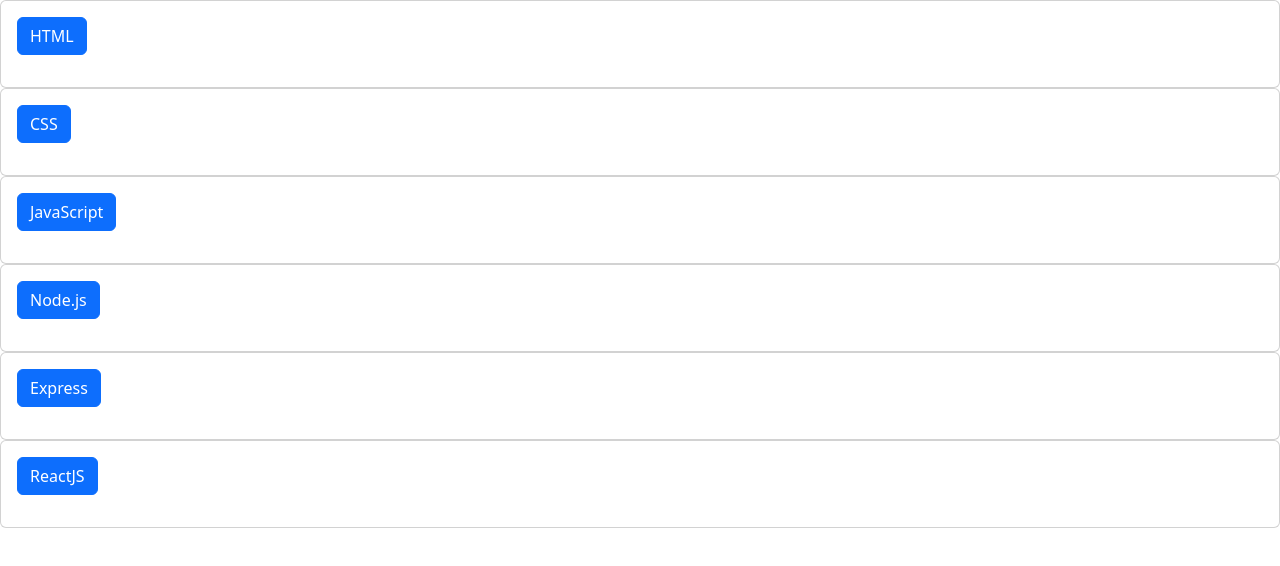
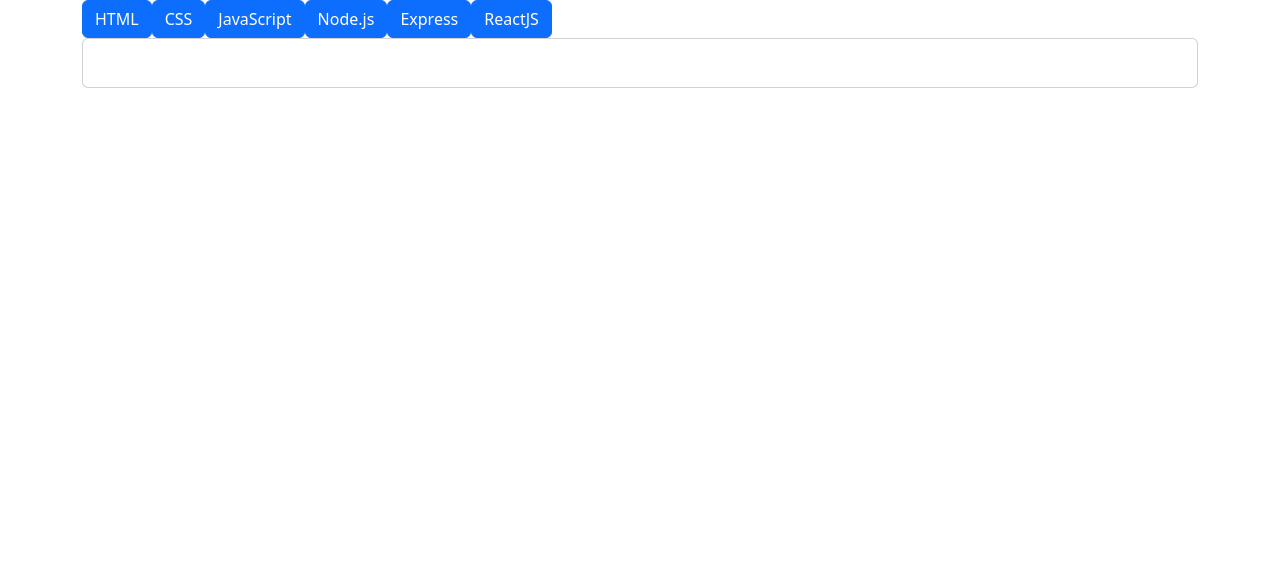
Before and after one commit to SimonePalmisciano/react-use-state, a React (Vite) app: page / in a window 1280 px wide. Shown: the top 566 px of the page. Built offline with nearby package versions, Linux system fonts and the light colour scheme.

Commit message:
creato componente button e aggiunto ad App

```diff
--- a/src/App.jsx
+++ b/src/App.jsx
@@ -1,14 +1,34 @@
+import { useState } from "react";
+import Button from "./components/Button.jsx";
 import Card from "./components/Card.jsx";
 import languages from "./data/languages.js";
 
 function App() {
+  const [selectedLanguage, setSelectedLanguage] = useState(languages[0]);
+
+  function handleSelectedLanguage(selected){
+
+  }
+
   return (
-    languages.map(language => {
-      return <Card
-        key = {language.id}
-        language = {language}
-      />
-    })
+    <div className="container">
+      <div className="btn-container">
+        {languages.map(language => {
+          return (
+            <Button
+              key={language.id}
+              language={language}
+            />
+          );
+        })}
+      </div>
+      <Card />
+    </div>
   );
 }
 export default App;
+
+// <Card
+//               key={language.id}
+//               language={language}
+//             />
--- /dev/null
+++ b/src/components/Button.jsx
@@ -0,0 +1,21 @@
+import { useState } from "react";
+import styles from "./Button.module.css"
+
+function Button(props) {
+    const { language } = props; // dichiaro una const che ha gli stessi valori di props, quindi dell'oggetto che gli ho passato
+    const { id, title, description } = language; // qua dichiaro le variabili prese dalle chiavi dell'oggetto passato
+
+    const [open, setOpen] = useState(false); // diciamo che la card deve partire chiusa, quindi al click si dovrà aprire
+
+    const btnClass = open ? 'btn-warning' : 'btn-primary';
+
+    function clickHandler(event) {
+        setOpen(open ? false : true);
+    }
+
+    return (
+        <button onClick={clickHandler} className={`btn ${btnClass}`}>{title}</button>
+    )
+}
+
+export default Button
--- a/src/components/Card.jsx
+++ b/src/components/Card.jsx
@@ -1,5 +1,20 @@
 import { useState } from "react";
 import styles from "./Card.module.css";
+
+function Card({
+
+}) {
+
+    return (
+        <div className="card">
+            <div className="card-body">
+                <p></p>
+            </div>
+        </div>
+    );
+};
+
+export default Card;
 
 // function HelloClasse154() {
 //     return (
@@ -9,29 +24,3 @@
 //     );
 // }
 // export default HelloClasse154;
-
-function Card(props) {
-    const { language } = props; // dichiaro una const che ha gli stessi valori di props, quindi dell'oggetto che gli ho passato
-    const { id, title, description } = language; // qua dichiaro le variabili prese dalle chiavi dell'oggetto passato
-
-    const [open, setOpen] = useState(false); // diciamo che la card deve partire chiusa, quindi al click si dovrà aprire
-
-    const btnClass = open ? 'btn-warning' : 'btn-primary';
-
-    const langContent = open ? description : '';
-
-    function clickHandler(event) {
-        setOpen(open ? false : true);
-    }
-
-    return (
-        <div className="card">
-            <div className="card-body">
-                <button onClick={ clickHandler } className={`btn ${btnClass}`}>{title}</button>
-                <p>{langContent}</p>
-            </div>
-        </div>
-    );
-};
-
-export default Card;
--- a/src/main.jsx
+++ b/src/main.jsx
@@ -12,7 +12,5 @@
 import App from './App.jsx'
 
 createRoot(document.getElementById('root')).render(
-  <StrictMode>
     <App />
-  </StrictMode>,
 )
```
Also changed, not shown: src/components/Button.module.css (added).
